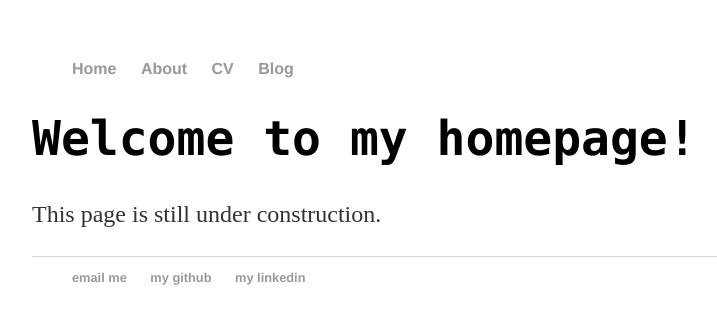
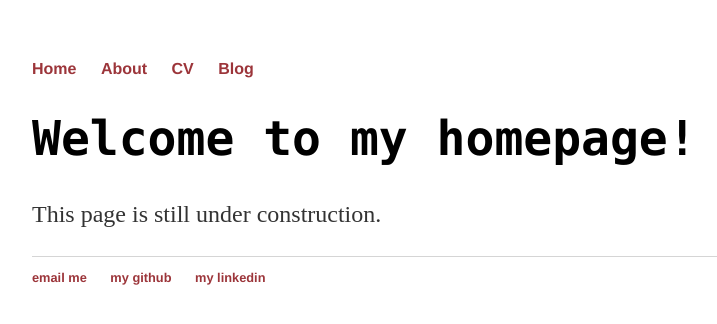
Before and after one commit to charshey/Clare-Harshey, a Jekyll site: the page built from index.html, in a window 1280 px wide. Shown: the top 324 px of the page, without its empty margins (160-877 px from the left). Built offline with Jekyll 4.4.1, drawn with Linux system fonts in a browser that asks for light colours.

Commit message:
Update main.css
font color

```diff
--- a/css/main.css
+++ b/css/main.css
@@ -4,7 +4,6 @@ body {
 }
 nav ul, footer ul {
     font-family:'Helvetica', 'Arial', 'Sans-Serif';
-    color: #9C353A
     padding: 0px;
     list-style: none;
     font-weight: bold;
@@ -15,7 +14,7 @@ nav ul li, footer ul li {
 }
 a {
     text-decoration: none;
-    color: #999;
+    color: #9C353A;
 }
 a:hover {
     text-decoration: underline;
```
